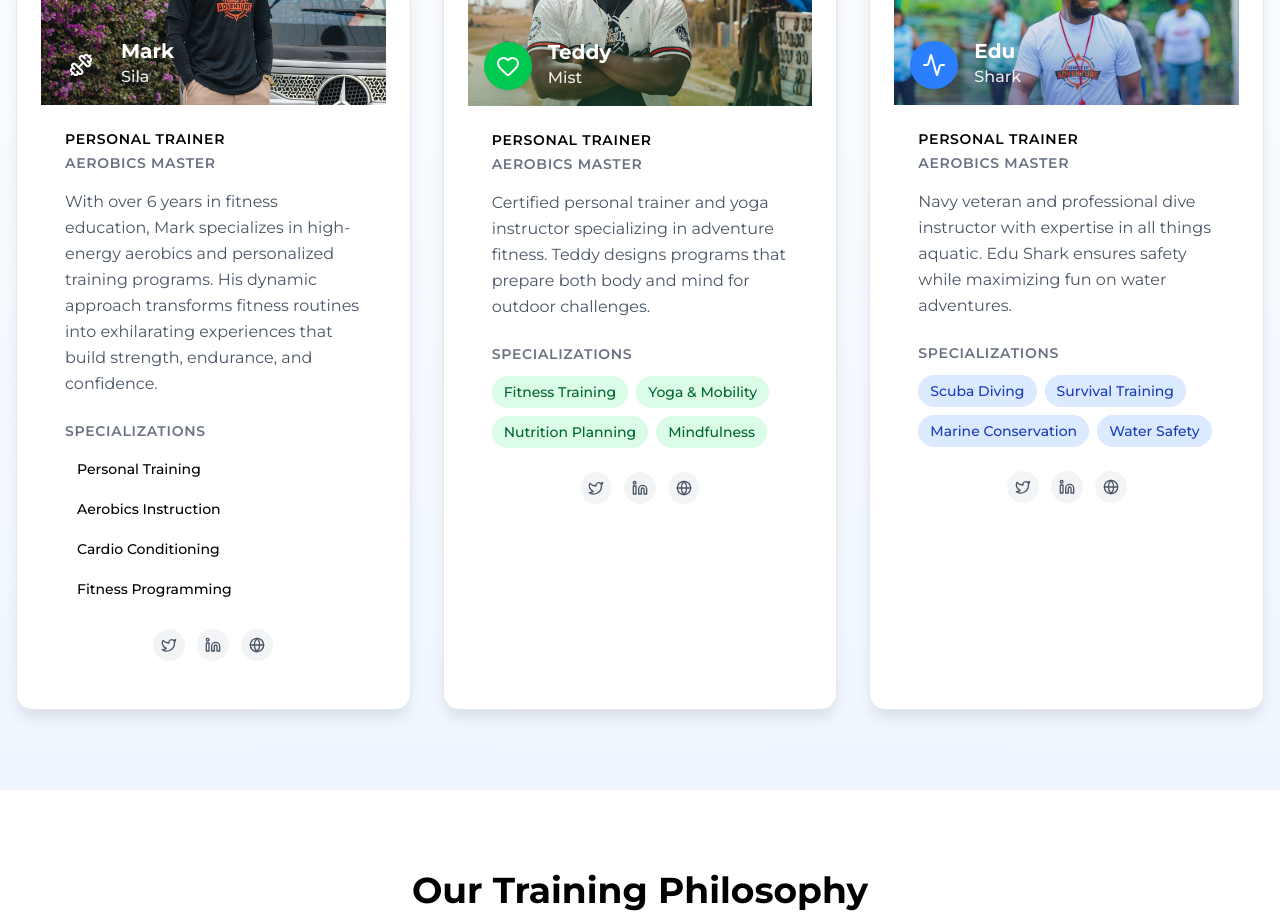
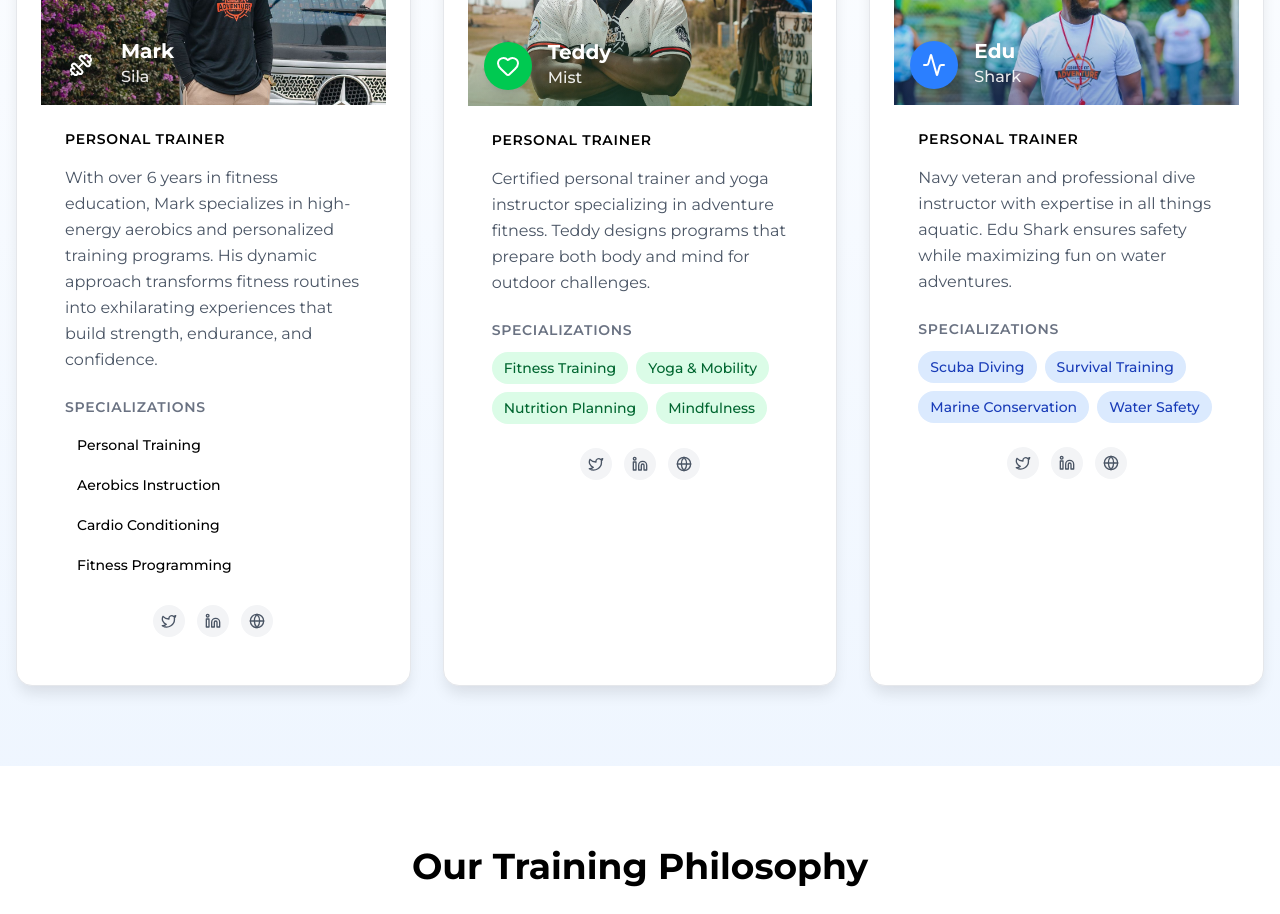
Before and after one commit to DannyMyles/sos, a Next.js app: page /about in a window 1280 px wide. Shown: the part 1240-2154 px from the top of the page. Built offline with nearby package versions, Linux system fonts and the light colour scheme.

Commit message:
Fix images fitting

```diff
--- a/app/about/page.tsx
+++ b/app/about/page.tsx
@@ -8,7 +8,7 @@ export default function About() {
   const teamMembers = [
     {
       name: 'Mark Sila',
-      role: 'Certified Personal Trainer & Aerobics Master',
+      role: 'Certified Personal Trainer',
       description: 'With over 6 years in fitness education, Mark specializes in high-energy aerobics and personalized training programs. His dynamic approach transforms fitness routines into exhilarating experiences that build strength, endurance, and confidence.',
       expertise: ['Personal Training', 'Aerobics Instruction', 'Cardio Conditioning', 'Fitness Programming'],
       image: '/mark.jpeg',
@@ -154,15 +154,10 @@ export default function About() {
 
                   {/* Team Member Details */}
                   <div className="p-6">
-                    {/* Role Titles - Better formatting */}
-                    <div className="mb-4">
-                      <p className="text-sm font-semibold uppercase tracking-wider text-accent-600 mb-1">
-                        PERSONAL TRAINER
-                      </p>
-                      <p className="text-sm font-semibold uppercase tracking-wider text-gray-500">
-                        AEROBICS MASTER
-                      </p>
-                    </div>
+                    {/* Role Title */}
+                    <p className="text-sm font-semibold uppercase tracking-wider text-accent-600 mb-4">
+                      PERSONAL TRAINER
+                    </p>
 
                     <p className="text-gray-600 mb-6 leading-relaxed">{member.description}</p>
 
```
